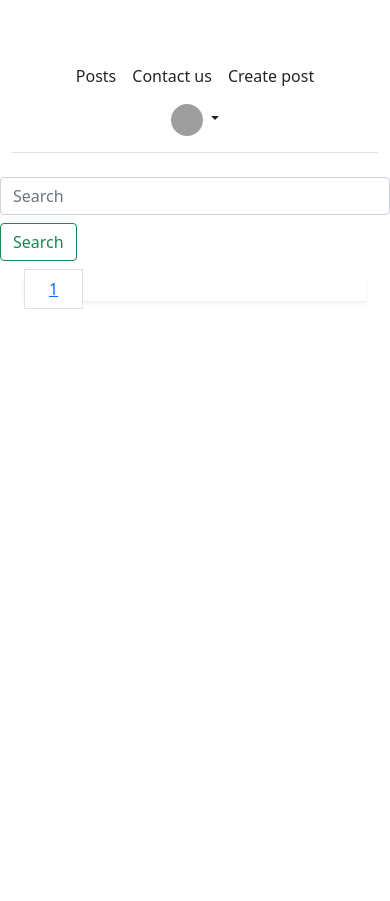
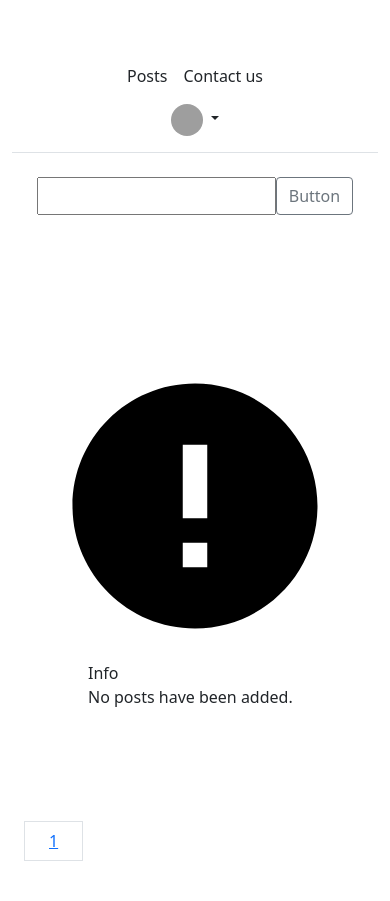
Before and after one commit to andols-dev/djangoblog, a Django app: page / in a window 390 px wide. Before the commit the page ends 309 px from the top, so only its background shows below. Run offline with Django 3.2, Linux system fonts and the light colour scheme; the visitor is signed in with stand-in values (Sample User, id 1); data that the repository does not hold is empty; grey boxes are pictures that could not be loaded.

Commit message:
change design

```diff
--- a/posts/templates/posts/create_post.html
+++ b/posts/templates/posts/create_post.html
@@ -3,11 +3,11 @@
   posts
 {% endblock title %}
 {% block content %}
-
+{% load crispy_forms_tags %}
 <div class="min-h-full flex items-center justify-center py-12 px-4 sm:px-6 lg:px-8">
 
   <div class="max-w-md w-full space-y-8">
-    {% load tailwind_filters %}
+
 
     <form method="post">
         {% csrf_token %}
--- a/posts/templates/posts/detail.html
+++ b/posts/templates/posts/detail.html
@@ -4,7 +4,7 @@
 {% endblock title %}
 {% block content %}
 
-
+{% load crispy_forms_tags %}
 <section class="text-gray-600 body-font overflow-hidden">
     <div class="container px-5 py-10 mx-auto">
 
@@ -50,7 +50,7 @@
           </div> -->
           {% if not post.author == request.user %}
             <h1>Add a comment</h1>
-              {% load tailwind_filters %}
+
               <form method="post">
                   {% csrf_token %}
                   {{ form | crispy }}
--- a/posts/templates/posts/posts.html
+++ b/posts/templates/posts/posts.html
@@ -4,13 +4,17 @@
 {% endblock title %}
 {% block content %}
 {% load static %}
-<div class="flex justify-center">
-  <form class="form-inline my-2 my-lg-0">
-    <input class="form-control mr-sm-2" name="query" type="search" placeholder="Search" aria-label="Search">
-    <button class="btn btn-outline-success my-2 my-sm-0" type="submit">Search</button>
-  </form>
+
+{% comment %} search posts form {% endcomment %}
+<div>
+  <div class="mx-auto text-center">
+    <form class="d-flex justify-content-center">
+      <input type="text" name="query">
+      <button class="btn btn-outline-secondary" type="submit">Button</button>
+    </form>
+  </div>
 </div>
-
+{% comment %} hero section {% endcomment %}
 {% if not user.is_authenticated %}
 <div class="container col-xxl-8 px-4 py-5">
   <div class="row flex-lg-row-reverse align-items-center g-5 py-5">
@@ -27,8 +31,78 @@
     </div>
   </div>
 </div>
+{% endif %}
 
-{% endif %}
+
+
+<div class="container px-4 py-5">
+  <div class="container px-4 py-5">
+    {% if posts %}
+      <h2>
+        <h2 class="pb-2 border-bottom">Newest posts</h2>
+      </h2>
+    {% endif %}
+    <div class="row g-4 py-5 row-cols-1 row-cols-lg-3">
+      {% for post in posts  %}
+      <div class="col d-flex align-items-start">
+
+        <div>
+          <h2>{{ post.title }}</h2>
+          <p>{{ post.content |truncatechars:37 }}</p>
+          <small>Author: {{ post.author }}</small><br>
+          <small>Date: {{ post.date }}</small><br>
+          <a href="{% url 'details' post.id %}" class="btn btn-primary">
+            Details
+          </a>
+        </div>
+      </div>
+      {% empty %}
+      <div class="flex w-full max-w-sm mx-auto overflow-hidden bg-white rounded-lg shadow-md dark:bg-gray-800">
+        <div class="flex items-center justify-center w-12 bg-blue-500">
+            <svg class="w-6 h-6 text-white fill-current" viewBox="0 0 40 40" xmlns="http://www.w3.org/2000/svg">
+                <path d="M20 3.33331C10.8 3.33331 3.33337 10.8 3.33337 20C3.33337 29.2 10.8 36.6666 20 36.6666C29.2 36.6666 36.6667 29.2 36.6667 20C36.6667 10.8 29.2 3.33331 20 3.33331ZM21.6667 28.3333H18.3334V25H21.6667V28.3333ZM21.6667 21.6666H18.3334V11.6666H21.6667V21.6666Z"/>
+            </svg>
+      </div>
+
+      <div class="px-4 py-2 -mx-3">
+          <div class="mx-3">
+              <span class="font-semibold text-blue-500 dark:text-blue-400">Info</span>
+              <p class="text-sm text-gray-600 dark:text-gray-200">No posts have been added.</p>
+          </div>
+      </div>
+    </div>
+      {% endfor %}
+    </div>
+  </div>
+  <div>
+    <div>
+      {% comment %} pagination controls {% endcomment %}
+      {% if posts.has_previous %}
+      <a href="?page={{ posts.previous_page_number }}" class="relative inline-flex items-center px-2 py-2 rounded-l-md border border-gray-300 bg-white text-sm font-medium text-gray-500 hover:bg-gray-50">
+        <span class="sr-only">Previous</span>
+        <!-- Heroicon name: solid/chevron-left -->
+
+      </a>
+      {% endif %}
+
+      {% for i in posts.paginator.page_range %}
+        {% if posts.number == i %}
+          <a href="#" class="bg-white border-gray-300 text-gray-500 hover:bg-gray-50 relative inline-flex items-center px-4 py-2 border text-sm font-medium">{{ i }} </a>
+        {% else %}
+          <a href="?page={{ i }}" class="bg-white border-gray-300 text-gray-500 hover:bg-gray-50 relative inline-flex items-center px-4 py-2 border text-sm font-medium">{{ i }}</a>
+        {% endif %}
+      {% endfor %}
+
+      {% if posts.has_next %}
+        <a href="?page={{ posts.next_page_number }}" class="relative inline-flex items-center px-2 py-2 rounded-r-md border border-gray-300 bg-white text-sm font-medium text-gray-500 hover:bg-gray-50">
+          <span class="sr-only">Next</span>
+
+        </a>
+      {% endif %}
+    </div>
+  </div>
+</div>
+
 {% comment %} posts {% endcomment %}
 {% comment %} <section class="mt-5 text-gray-600 body-font">
 
@@ -104,38 +178,4 @@
   </div>
   </div>
 </section> {% endcomment %}
-<div class="min-h-full flex items-center justify-center py-12 px-4 sm:px-6 lg:px-8">
-
-  <div>
-<div class="relative z-0 inline-flex rounded-md shadow-sm -space-x-px">
-{% if posts.has_previous %}
- <a href="?page={{ posts.previous_page_number }}" class="relative inline-flex items-center px-2 py-2 rounded-l-md border border-gray-300 bg-white text-sm font-medium text-gray-500 hover:bg-gray-50">
-  <span class="sr-only">Previous</span>
-  <!-- Heroicon name: solid/chevron-left -->
-  <svg class="h-5 w-5" xmlns="http://www.w3.org/2000/svg" viewBox="0 0 20 20" fill="currentColor" aria-hidden="true">
-    <path fill-rule="evenodd" d="M12.707 5.293a1 1 0 010 1.414L9.414 10l3.293 3.293a1 1 0 01-1.414 1.414l-4-4a1 1 0 010-1.414l4-4a1 1 0 011.414 0z" clip-rule="evenodd" />
-  </svg>
-</a>
-{% endif %}
-
-{% for i in posts.paginator.page_range %}
-  {% if posts.number == i %}
-    <a href="#" class="bg-white border-gray-300 text-gray-500 hover:bg-gray-50 relative inline-flex items-center px-4 py-2 border text-sm font-medium">{{ i }} </a>
-  {% else %}
-    <a href="?page={{ i }}" class="bg-white border-gray-300 text-gray-500 hover:bg-gray-50 relative inline-flex items-center px-4 py-2 border text-sm font-medium">{{ i }}</a>
-  {% endif %}
-{% endfor %}
-
-{% if posts.has_next %}
-  <a href="?page={{ posts.next_page_number }}" class="relative inline-flex items-center px-2 py-2 rounded-r-md border border-gray-300 bg-white text-sm font-medium text-gray-500 hover:bg-gray-50">
-    <span class="sr-only">Next</span>
-    <!-- Heroicon name: solid/chevron-right -->
-    <svg class="h-5 w-5" xmlns="http://www.w3.org/2000/svg" viewBox="0 0 20 20" fill="currentColor" aria-hidden="true">
-      <path fill-rule="evenodd" d="M7.293 14.707a1 1 0 010-1.414L10.586 10 7.293 6.707a1 1 0 011.414-1.414l4 4a1 1 0 010 1.414l-4 4a1 1 0 01-1.414 0z" clip-rule="evenodd" />
-    </svg>
-  </a>
-{% endif %}
-</div>
-</div>
-</div>
 {% endblock content %}
--- a/templates/email.html
+++ b/templates/email.html
@@ -6,7 +6,7 @@
 
 
 {% block content %}
-
+{% load crispy_forms_tags %}
 <div class="min-h-full flex items-center justify-center py-12 px-4 sm:px-6 lg:px-8">
 
     <div class="max-w-md w-full space-y-8">
@@ -14,7 +14,6 @@
         <h1 class="sm:text-3xl text-2xl font-medium title-font mb-4 text-gray-900">Contact Us</h1>
         </div>
 
-        {% load tailwind_filters %}
 
         <form method="post">
             {% csrf_token %}
--- a/templates/partials/nav.html
+++ b/templates/partials/nav.html
@@ -7,18 +7,15 @@
     <ul class="nav col-12 col-md-auto mb-2 justify-content-center mb-md-0">
       <li><a href="{% url 'posts'  %}" class="nav-link px-2 link-dark">Posts</a></li>
       <li><a href="{% url 'contact'  %}" class="nav-link px-2 link-dark">Contact us</a></li>
-      {% if user.is_authenticated %}
-      <li><a href="{% url 'create_post' %}" class="nav-link px-2 link-dark">Create post</a></li>
-      {%endif%}
     </ul>
     {% if user.is_authenticated %}
     <div class="dropdown text-end">
       <a href="#" class="d-block link-dark text-decoration-none dropdown-toggle" id="dropdownUser1" data-bs-toggle="dropdown" aria-expanded="false" style="">
-        <img src="https://github.com/mdo.png" alt="mdo" width="32" height="32" class="rounded-circle">
+        <img src="{{ user.profile.image.url }}" alt="mdo" width="32" height="32" class="rounded-circle">
       </a>
       <ul class="dropdown-menu text-small" aria-labelledby="dropdownUser1" style="">
+        <li><a class="dropdown-item" href="{% url 'profile' %}"> My Profile page: {{ user.username }}</a></li>
         <li><a class="dropdown-item" href="{% url 'create_post' %}">New post...</a></li>
-        <li><a class="dropdown-item" href="{% url 'profile' %}">Profile</a></li>
         <li><hr class="dropdown-divider"></li>
         <li><a class="dropdown-item" href="{% url 'logout' %}">Sign out</a></li>
       </ul>
```
